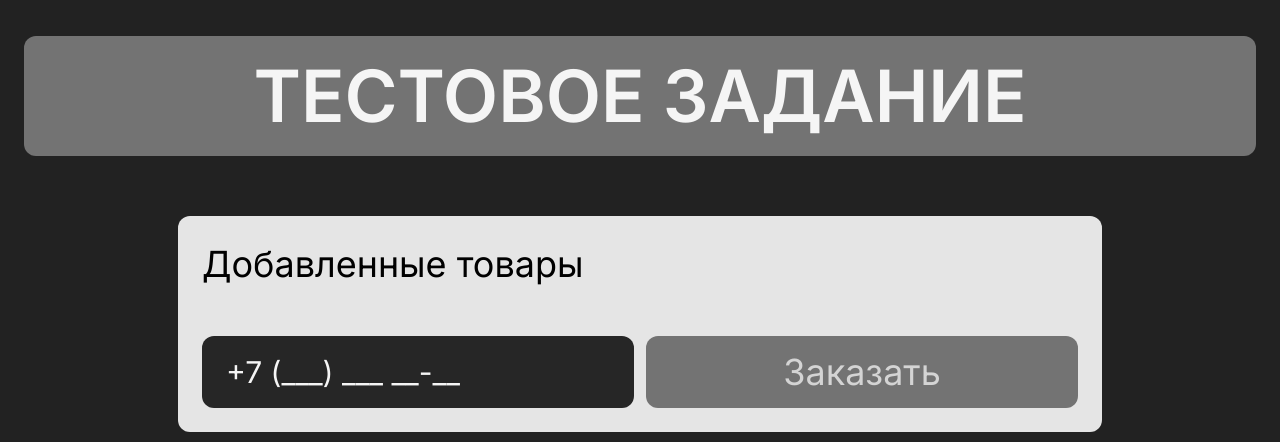
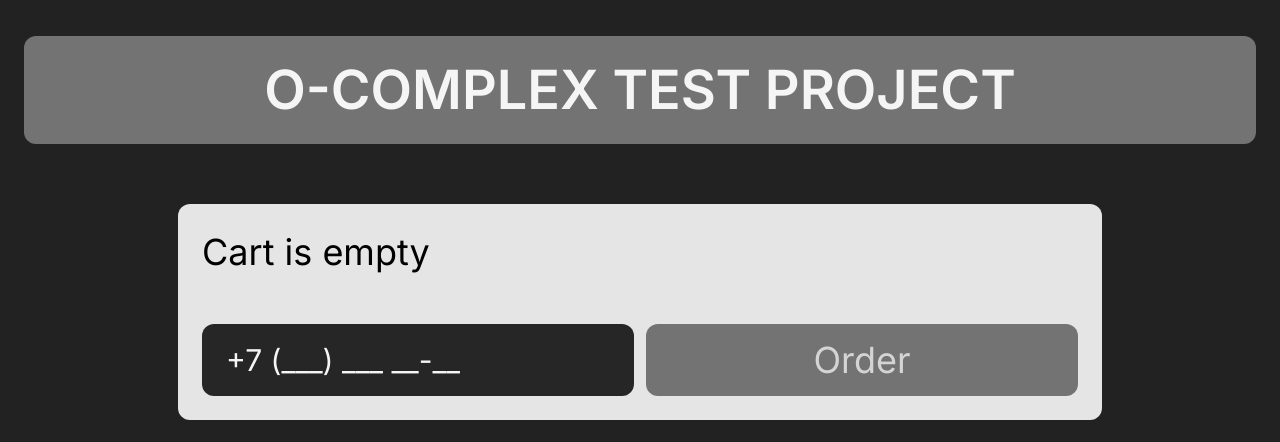
Before and after one commit to Valeriy-F/o-complex-test-project, a Next.js app: page / in a window 1280 px wide. Shown: the top 442 px of the page. Built offline with nearby package versions, Linux system fonts and the light colour scheme.

Commit message:
[API] Order submit

```diff
--- a/app/components/add-product-to-cart-widget/add-product-to-cart-widget.tsx
+++ b/app/components/add-product-to-cart-widget/add-product-to-cart-widget.tsx
@@ -2,7 +2,7 @@
 
 import { useAppDispatch, useAppSelector } from '@/app/store/hooks'
 import { orderActions, selectOrderCartItems } from '@/app/store/order/order-slice'
-import { IProduct } from '@/app/types'
+import { IProduct, TCartItems } from '@/app/types'
 import { ChangeEventHandler, useEffect, useState } from 'react'
 import Button from '../ui/button'
 
@@ -66,7 +66,7 @@ export default function AddProductToCartWidget({ product }: TAddProductToCartWid
     </div>
   ) : (
     <Button onClick={onBuyButtonClick} className="w-full">
-      Купить
+      Buy
     </Button>
   )
 }
--- a/app/components/header.tsx
+++ b/app/components/header.tsx
@@ -1,8 +1,8 @@
 export default function Header() {
   return (
     <div className="w-full bg-current-500 flex justify-center items-center p-1 sm:p-2 md:p-4 rounded-lg">
-      <h1 className="text-current-100 text-center uppercase font-semibold text-xl sm:text-2xl md:text-3xl lg:text-5xl">
-        тестовое задание
+      <h1 className="text-current-100 text-center uppercase font-semibold text-xl sm:text-2xl md:text-3xl lg:text-4xl">
+        o-complex Test Project
       </h1>
     </div>
   )
--- a/app/components/order-widget/order-widget.tsx
+++ b/app/components/order-widget/order-widget.tsx
@@ -1,5 +1,6 @@
 'use client'
 
+import { useApiOrderSubmit } from '@/app/hooks/use-api'
 import { useAppDispatch, useAppSelector } from '@/app/store/hooks'
 import { orderActions, selectOrderCartItems, selectOrderPhoneNumber } from '@/app/store/order/order-slice'
 import { TCartItems } from '@/app/types'
@@ -8,13 +9,16 @@ import CartItemList from '../cart/cart-item-list'
 import Button from '../ui/button'
 import Card from '../ui/card'
 import Loading from '../ui/loading'
+import Modal from '../ui/modal'
 import PhoneNumber, { TOnPhoneNumberChangeHandler } from '../ui/phone-number'
 
 export default function OrderWidget() {
   const [cartItems, setCartItems] = useState<TCartItems | null>(null)
+  const [isModalOpen, setIsModalOpen] = useState(false)
   const dispatch = useAppDispatch()
-  const orderPhoneNumber = useAppSelector(selectOrderPhoneNumber)
+  const phoneNumber = useAppSelector(selectOrderPhoneNumber)
   const orderCartItems: TCartItems = useAppSelector(selectOrderCartItems)
+  const { submitOrder, isLoading, error } = useApiOrderSubmit()
 
   const onPhoneNumberChange: TOnPhoneNumberChangeHandler = (phoneNumber, isValid) => {
     dispatch(orderActions.setPhoneNumber(phoneNumber))
@@ -24,19 +28,48 @@ export default function OrderWidget() {
     setCartItems(orderCartItems)
   }, [orderCartItems])
 
-  const isOrderValid =
-    orderPhoneNumber && String(orderPhoneNumber).length === 10 && cartItems && Object.keys(cartItems).length
+  const isCartNotEmpty = cartItems && Object.keys(cartItems).length
+  const isOrderValid = phoneNumber && String(phoneNumber).length === 11 && isCartNotEmpty
+
+  const onOrderButtonClick = async () => {
+    if (!isOrderValid) {
+      return
+    }
+
+    await submitOrder({
+      phoneNumber,
+      cart: {
+        items: cartItems,
+      },
+    })
+
+    dispatch(orderActions.clearCart())
+    setIsModalOpen(true)
+  }
 
   return (
+    <>
       <Card className="md:w-3/4">
         <div className="grid grid-cols-1 gap-4">
-        <div className="text-2xl">Добавленные товары</div>
+          <div className="text-2xl">{isCartNotEmpty ? 'Added products' : 'Cart is empty'}</div>
           {cartItems ? <CartItemList items={cartItems} /> : <Loading />}
           <div className="grid grid-cols-1 lg:grid-cols-2 gap-2">
-          <PhoneNumber value={orderPhoneNumber} className="w-full" onChange={onPhoneNumberChange} />
-          <Button disabled={!isOrderValid}>Заказать</Button>
+            <PhoneNumber value={phoneNumber} className="w-full" onChange={onPhoneNumberChange} />
+            <Button disabled={!isOrderValid || isLoading} onClick={onOrderButtonClick}>
+              {isLoading ? 'Loading...' : 'Order'}
+            </Button>
           </div>
         </div>
       </Card>
+      {isModalOpen && (
+        <Modal
+          close={() => {
+            setIsModalOpen(false)
+          }}
+        >
+          {error ? 'Error occurred during sending order :-(' : 'Order sent successfully :-)'}
+        </Modal>
+      )}
+    </>
   )
 }
--- /dev/null
+++ b/app/components/ui/modal.tsx
@@ -0,0 +1,20 @@
+'use client'
+
+import { PropsWithChildren } from "react"
+import Card from './card'
+import Overlay from "./overlay"
+
+type TMoalProps = PropsWithChildren & {
+  close: () => void
+}
+
+export default function Modal({ children, close }: TMoalProps) {
+  return (
+    <Overlay>
+      <Card>
+        <button className="text-right" onClick={close}>&#10539;</button>
+        {children}
+      </Card>
+    </Overlay>
+  )
+}
--- /dev/null
+++ b/app/components/ui/overlay.tsx
@@ -0,0 +1,13 @@
+'use client'
+
+import { PropsWithChildren } from 'react'
+
+type TOverlayProps = PropsWithChildren
+
+export default function Overlay({ children }: TOverlayProps) {
+  return (
+    <div className="w-screen h-screen bg-current-900 bg-opacity-40 fixed top-0 right-0 flex justify-center items-center">
+      {children}
+    </div>
+  )
+}
--- a/app/components/ui/phone-number.tsx
+++ b/app/components/ui/phone-number.tsx
@@ -37,7 +37,7 @@ export default function PhoneNumber({ value = '', onChange, countryCode = 7, ...
       return
     }
 
-    onChange(+phoneNumber, phoneNumber.length === 10, e)
+    onChange(+(countryCode + phoneNumber), phoneNumber.length === 10, e)
   }
 
   const onInputKeyDown: KeyboardEventHandler<HTMLInputElement> = (e) => {
--- /dev/null
+++ b/app/hooks/use-api.ts
@@ -0,0 +1,43 @@
+import { useState } from 'react'
+import { IOrder } from '../types'
+
+export function useApiOrderSubmit() {
+  const [isLoading, setIsLoading] = useState(false)
+  const [error, setError] = useState<Error | null>(null)
+
+  return {
+    isLoading,
+    error,
+    submitOrder: async ({ phoneNumber, cart: { items } }: IOrder) => {
+      const requestBody = {
+        phone: String(phoneNumber),
+        cart: Object.values(items).map((cartItem) => ({
+          id: cartItem.product.id,
+          quantity: cartItem.quantity,
+        })),
+      }
+
+      try {
+        setIsLoading(true)
+
+        const response = await fetch('http://o-complex.com:1337/order', {
+          method: 'POST',
+          headers: {
+            'Content-Type': 'application/json;charset=utf-8',
+          },
+          body: JSON.stringify(requestBody),
+        })
+
+        const result = await response.json()
+
+        if (result.error) {
+          throw new Error(result.error)
+        }
+      } catch (error) {
+        setError(error instanceof Error ? error : new Error(JSON.stringify(error)))
+      } finally {
+        setIsLoading(false)
+      }
+    },
+  }
+}
--- a/app/store/order/order-slice.ts
+++ b/app/store/order/order-slice.ts
@@ -56,6 +56,11 @@ const orderSlice = createSlice({
 
       setToStorage(state)
     },
+    clearCart(state) {
+      state.cart = initialState.cart
+
+      setToStorage(state)
+    }
   },
 })
 
--- a/app/types.ts
+++ b/app/types.ts
@@ -27,5 +27,13 @@ export interface IOrder {
   cart: ICart
 }
 
+export interface IOrderSubmitRequest {
+  phone: string
+  cart: Array<{
+    id: number
+    quantity: number
+  }>
+}
+
 export type TCartItems = ICart['items']
 export type TCurrency = 'RUB' | 'USD'
```
Lines whose indentation alone changed are shown as unchanged.
